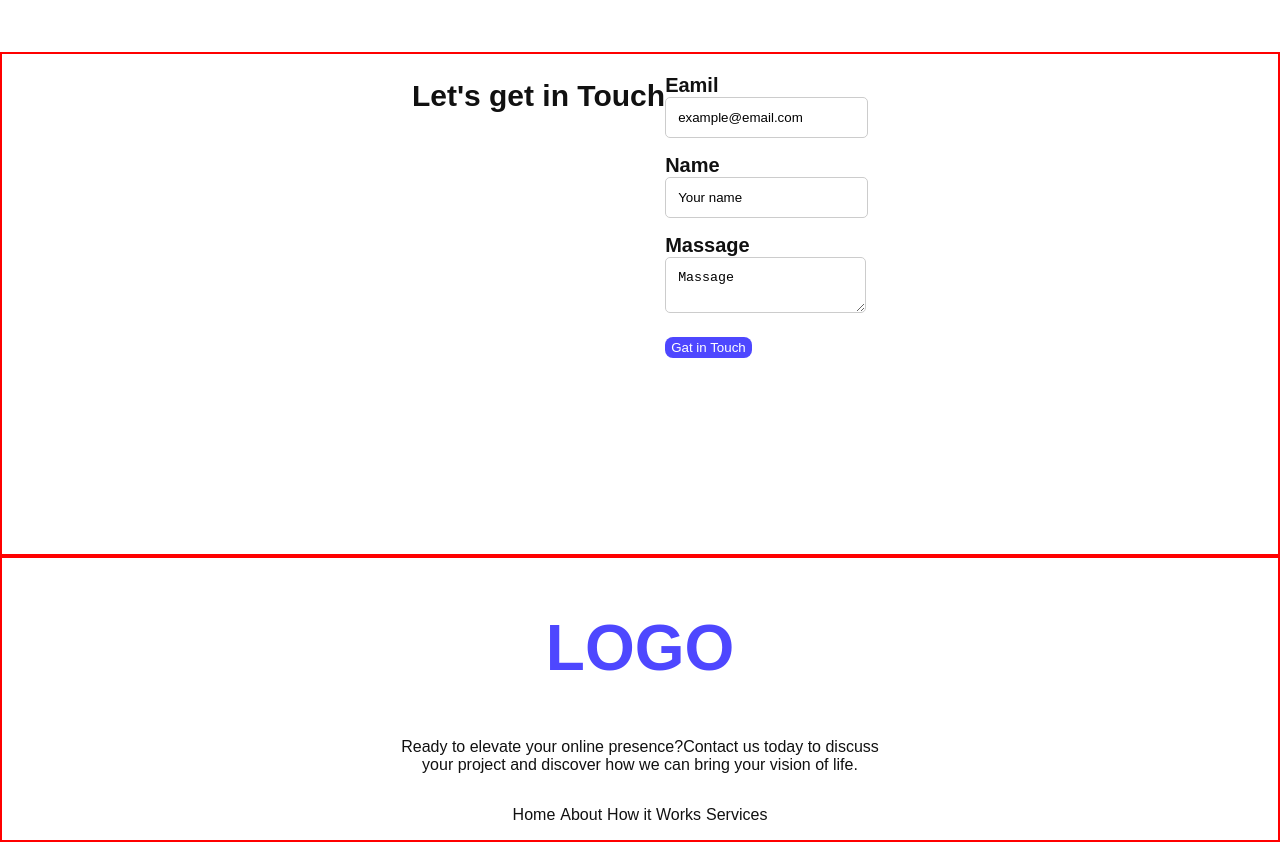
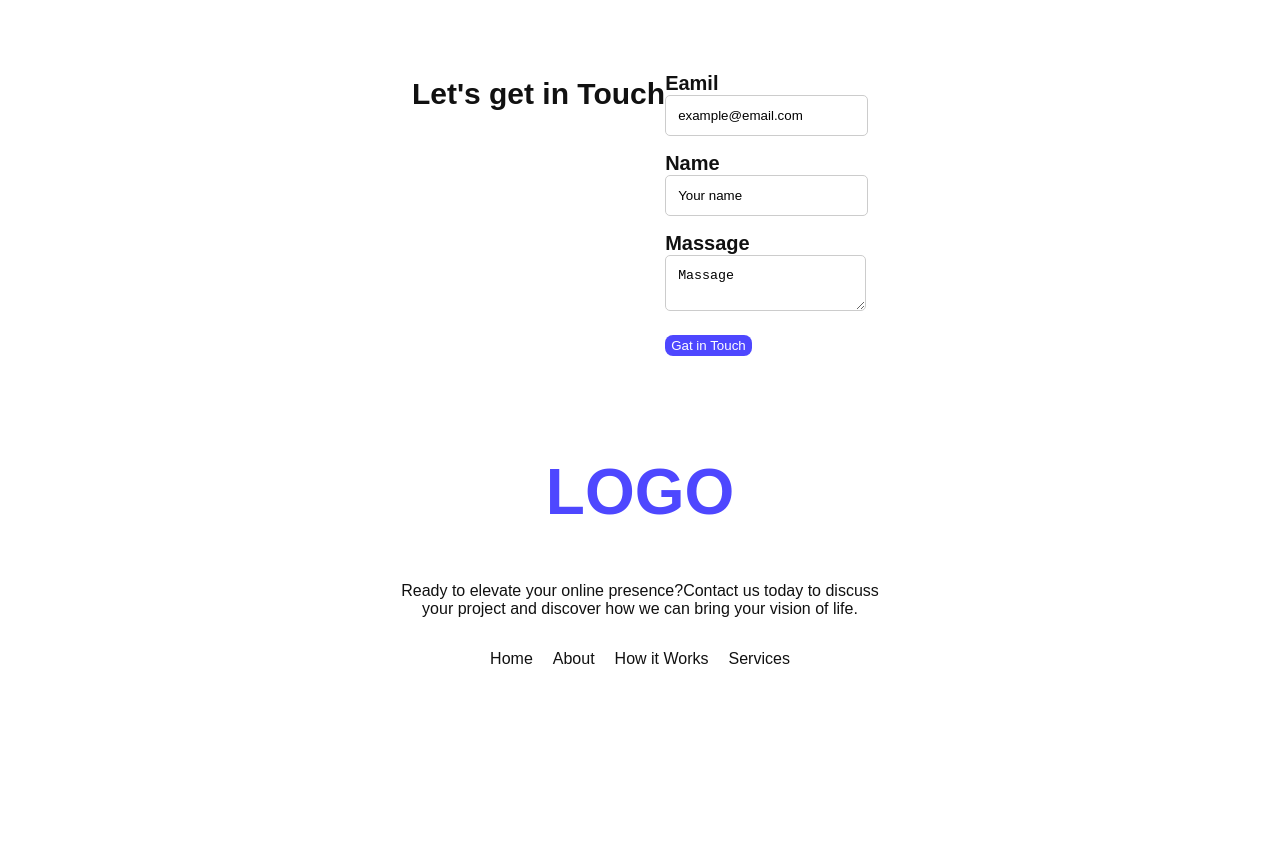
Before and after one commit to rifatprodha/just-practics, a plain HTML site: page indext.html in a window 1280 px wide. Shown: the part 1900-2742 px from the top of the page. After the commit the page ends 2584 px from the top, so only its background shows below. Drawn offline with Linux system fonts and the light colour scheme.

Commit message:
footer add

```diff
--- a/style/web.css
+++ b/style/web.css
@@ -108,9 +108,9 @@ font-weight: bold;
     justify-content: center;
    font-size: 20px;
    font-weight: bold;
-   height: 500px;
+   height: 350px;
    background-color:#FFFFFF ;
-   border: 2px solid red;
+
 
 
 }
@@ -127,7 +127,7 @@ font-weight: bold;
   }
   .footer{
     text-align: center;
-    border: 2px solid red;
+
   }
   .foot-logo{
     text-align: center;
@@ -137,6 +137,6 @@ font-weight: bold;
   }
   .foot-manu{
     display: flex;
-   gap: 5px;
+   gap: 20px;
    justify-content: center;
   }
```
Also changed, not shown: indext.html (+1 -1 lines).
